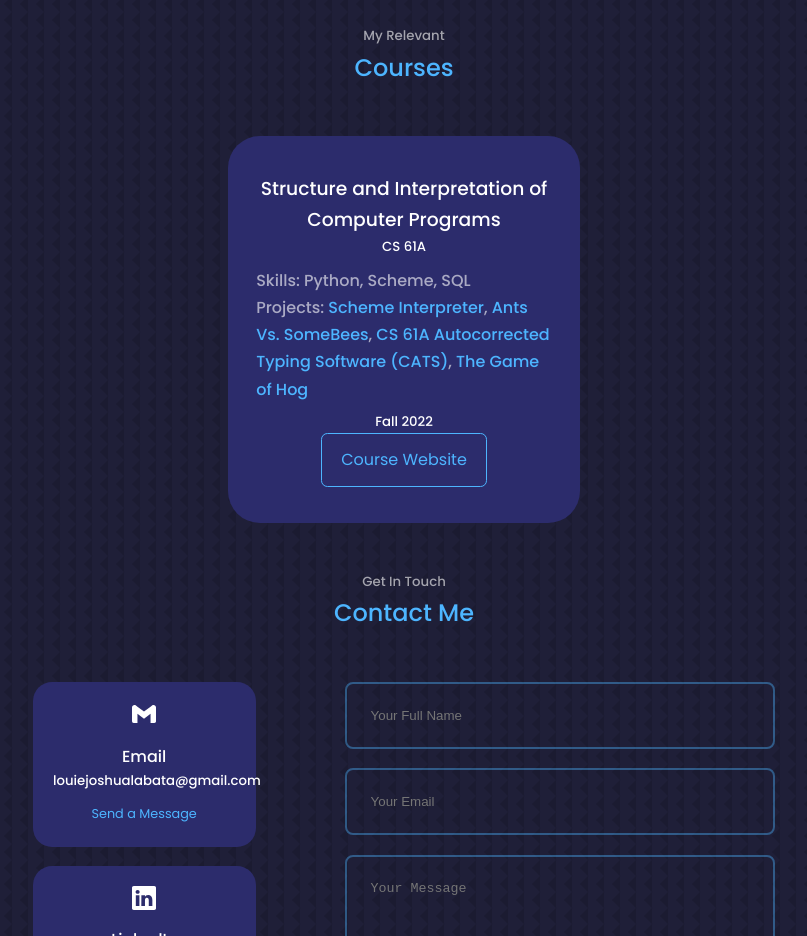
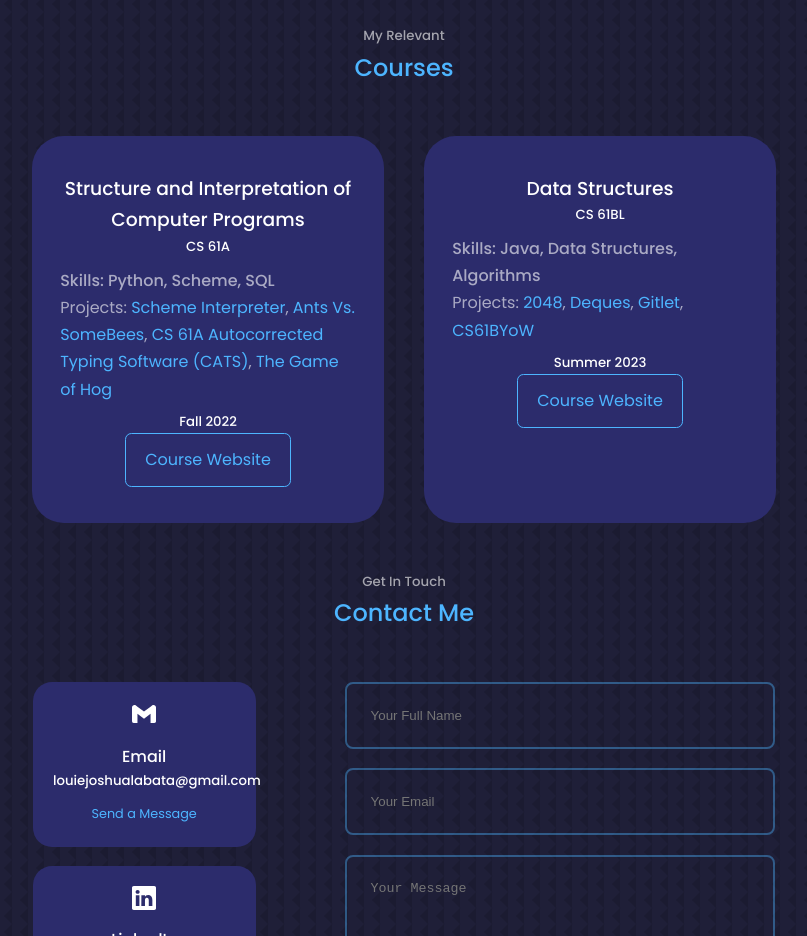
Before and after one commit to LouieLabata/personal-website, a React (Create React App) app: page / in a window 1280 px wide. Shown: the part 2180-3116 px from the top of the page, without its empty margins (236-1043 px from the left). Built offline with nearby package versions, Linux system fonts and the light colour scheme.

Commit message:
added projects

```diff
--- a/src/components/courses/Courses.jsx
+++ b/src/components/courses/Courses.jsx
@@ -10,9 +10,30 @@ const data = [
     name: 'CS 61A',
     skills: 'Python, Scheme, SQL',
     semester: 'Fall 2022',
+    projects: [
+      ['Scheme Interpreter', "https://inst.eecs.berkeley.edu/~cs61a/fa22/proj/scheme_stubbed/"],
+      ['Ants Vs. SomeBees', "https://inst.eecs.berkeley.edu/~cs61a/fa22/proj/ants/"],
+      ['CS 61A Autocorrected Typing Software (CATS)', "https://inst.eecs.berkeley.edu/~cs61a/fa22/proj/cats/"],
+      ['The Game of Hog', "https://inst.eecs.berkeley.edu/~cs61a/fa22/proj/hog/"]
+    ],
     website: 'https://inst.eecs.berkeley.edu/~cs61a/fa22/',
   },
+  {
+    id: 2,
+    title: 'Data Structures',
+    name: 'CS 61BL',
+    skills: 'Java, Data Structures, Algorithms',
+    semester: 'Summer 2023',
+    projects: [
+      ['2048', "https://cs61bl.org/su23/projects/game2048/"],
+      ['Deques', "https://cs61bl.org/su23/projects/deques/"],
+      ['Gitlet', "https://cs61bl.org/su23/projects/gitlet/"],
+      ['CS61BYoW', "https://cs61bl.org/su23/projects/byow/"]
+    ],
+    website: 'https://cs61bl.org/su23/',
+  },
 ]
+
 
 const Courses = () => {
   return (
@@ -22,19 +43,42 @@ const Courses = () => {
 
       <div className="container courses__container">
         {
-          data.map(({id, title, name, skills, semester, website}) => {
+          data.map(({id, title, name, skills, semester, projects, website}) => {
+
+            if (projects.length !== 0) {
+              projects = projects.map(projectInfo => {
+                  let [name, url] = projectInfo;
+                  let project = name;
+                  if (url) {
+                      project = (
+                          <a href={url} key={name} className="highlight">
+                              {name}
+                          </a>
+                      );
+                  }
+                  return project;
+              });
+              projects = projects.reduce((acc, curr) => [acc, ', ', curr]);
+              projects = (
+                  <div className="course-projects">
+                      Projects: {projects}
+                  </div>
+              );
+          }
+
             return (
               <article key={id} className='courses__item'>
                 <h3>{title}</h3>
                 <h5>{name}</h5>
                 <div className="courses_item-body">
                   <h4>Skills: {skills}</h4>
-                  <h4>Projects:&nbsp;
+                  {projects}
+                  {/* <h4>Projects:&nbsp;
                     <a href="https://inst.eecs.berkeley.edu/~cs61a/fa22/proj/scheme_stubbed/" target='_blank'>Scheme Interpreter</a>,&nbsp;
                     <a href="https://inst.eecs.berkeley.edu/~cs61a/fa22/proj/ants/" target='_blank'>Ants Vs. SomeBees</a>,&nbsp;
                     <a href="https://inst.eecs.berkeley.edu/~cs61a/fa22/proj/cats/" target='_blank'>CS 61A Autocorrected Typing Software (CATS)</a>,&nbsp;
                     <a href="https://inst.eecs.berkeley.edu/~cs61a/fa22/proj/hog/" target='_blank'>The Game of Hog</a>
-                  </h4>
+                  </h4> */}
                 </div>
 
                 <h5>{semester}</h5>
```
